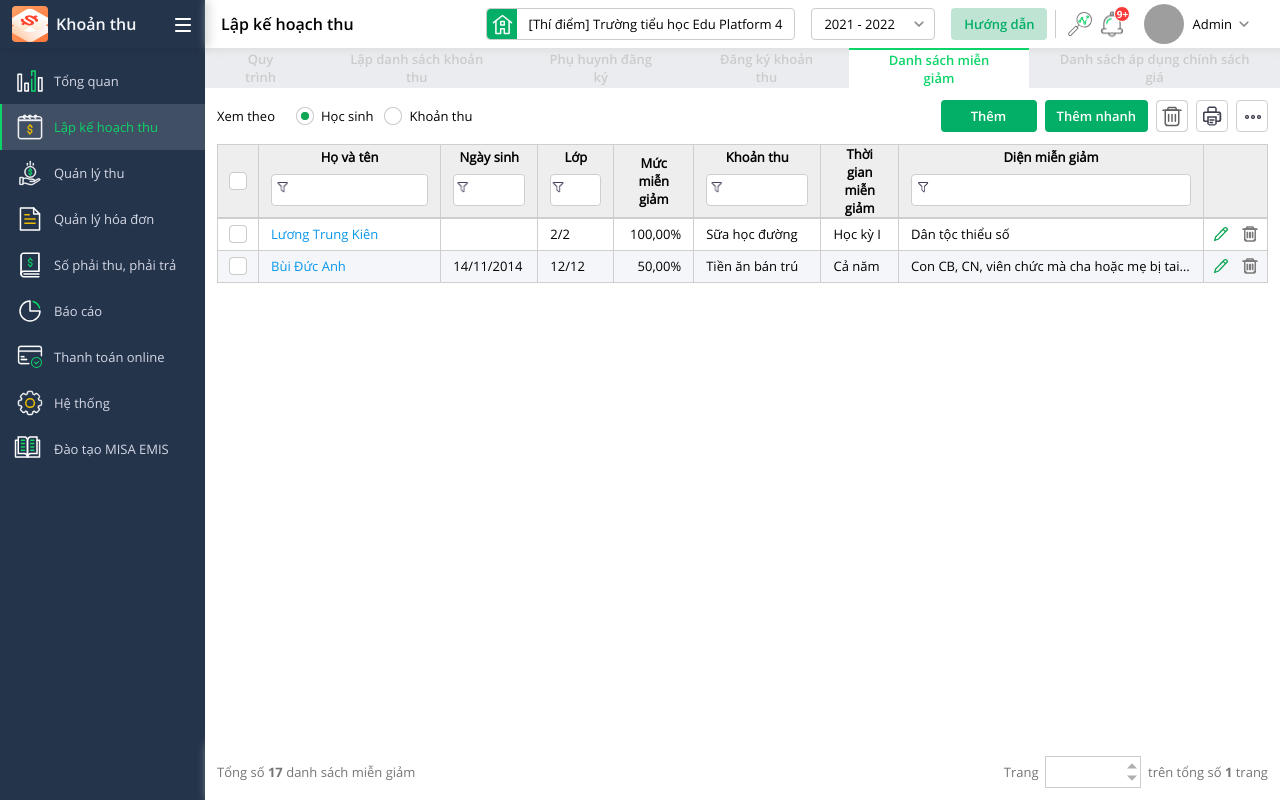
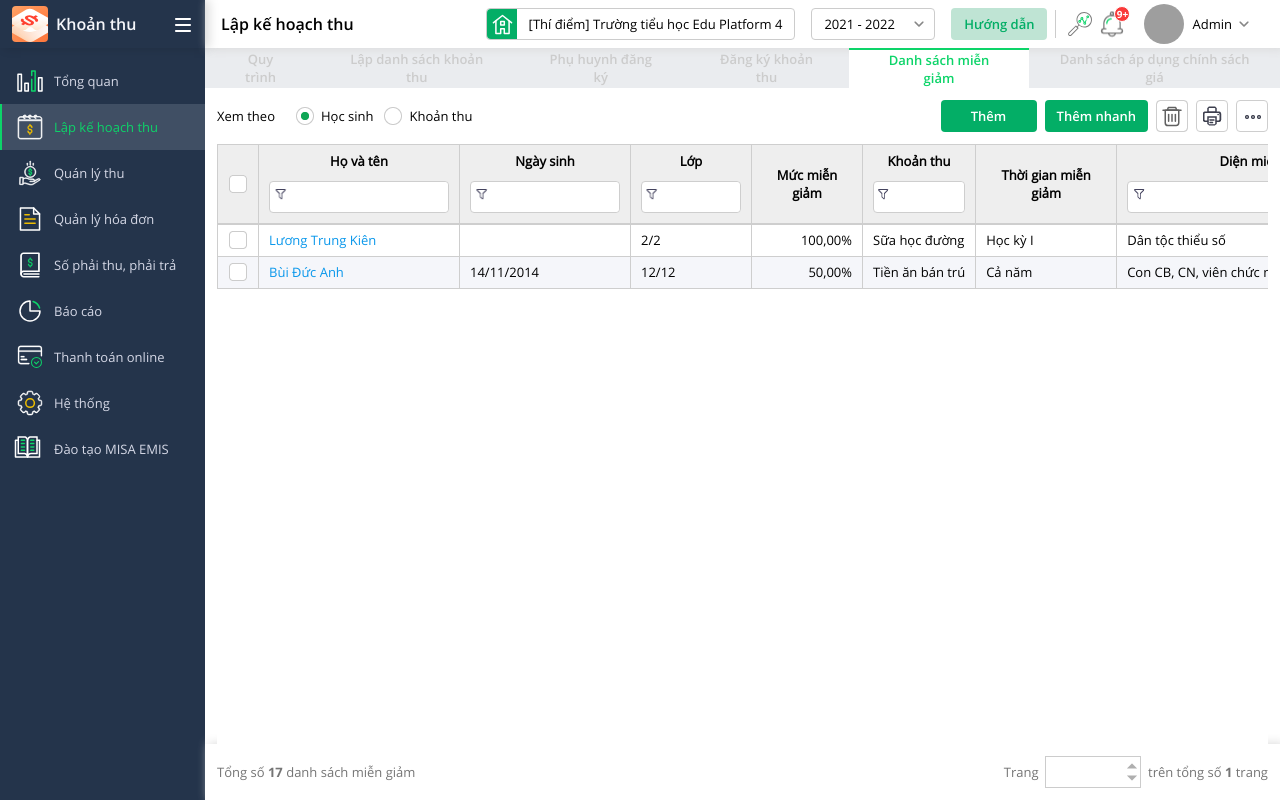
Before and after one commit to itKhaiNDdotDev/MISA.FW0922.GD.QLTH-GD2, a Vue app in the folder vueui/: page /#/exemption in a window 1280 px wide. Built offline with nearby package versions, Linux system fonts and the light colour scheme; grey boxes are pictures that could not be loaded.

Commit message:
fix: Sửa các lỗi UI của phần table.

```diff
--- a/vueui/src/styles/base/scrollbar.css
+++ b/vueui/src/styles/base/scrollbar.css
@@ -4,7 +4,7 @@
 }
 
 *::-webkit-scrollbar-track {
-    background-color: var(--white);
+    background-color: #ececec;
 }
 
 *::-webkit-scrollbar-thumb {
--- a/vueui/src/styles/component/table.css
+++ b/vueui/src/styles/component/table.css
@@ -11,7 +11,7 @@ thead {
 
 tr {
     height: 32px/*40px*/;
-    /* box-sizing: border-box; */
+    box-sizing: border-box;
 }
 
 th {
@@ -24,10 +24,13 @@ th {
 th, td {
     border: 1px solid var(--border);
     vertical-align: middle;
-    padding: 0px 12px;
+    padding: 0px 10px;
     /* box-sizing: border-box; */
     overflow-x: hidden;
     text-overflow: ellipsis;
+}
+th {
+    padding: 7px 10px;
 }
 
 tbody {
@@ -66,3 +69,8 @@ td {
 .cell__text--center {
     text-align: center;
 }
+
+/******************************SỬA LẠI****/
+.table-content::-webkit-scrollbar-track {
+    margin-top: 40px;
+}
--- a/vueui/src/styles/layout/content.css
+++ b/vueui/src/styles/layout/content.css
@@ -11,7 +11,7 @@
 
 .content__view {
     flex: 1;
-    /* background-color: var(--white); */
+    background-color: var(--white);
 }
 
 .content__toolbar {
@@ -25,15 +25,18 @@
 }
 
 .content__table {
-    width: 100%;
+    width: calc(100% - 24px);
     position: relative;
     height: calc(100% - 112px);
     box-sizing: border-box;
     background-color: var(--white);
-    padding: 0px 12px;
+    margin: 0px 12px;
+    overflow: scroll;
+    box-sizing: border-box;
 }
 .content__table table {
-    width: calc(100% - 24px);
+    width: 100%;
+    box-sizing: border-box;
 }
 /* .content__table table {
     border-left: 12px solid var(--white);
--- a/vueui/src/views/exemption/ExemptionForm.vue
+++ b/vueui/src/views/exemption/ExemptionForm.vue
@@ -34,41 +34,41 @@
                                 @click="onFocusCell" @blur="onBlurInputCell"
                             >
                                 {{item.TargetType}}
-                                <!-- <MDropdown class="cell__input" :numberColumn="3"/>                 -->
+                                <MDropdown class="cell__input" :numberColumn="3"/>
                             </td>
-                            <MDropdown class="cell__input" :numberColumn="3"/>
+                            <!-- <MDropdown class="cell__input" :numberColumn="3"/> -->
 
                             <td class="cell__text--right" style="width: 130px; max-width: 130px;"
                                 @click="onFocusCell" @blur="onBlurInputCell"
                             >
                                 {{item.Level.toFixed(2).replace('.', ',')}}%
-                                <!-- <MInput class="cell__input"/> -->
+                                <MInput class="cell__input"/>
                             </td>
-                            <MInput class="cell__input"/>
+                            <!-- <MInput class="cell__input"/> -->
 
                             <td style="width: 150px; max-width: 150px;" :title="item.Time" @click="onFocusCell"
                                 @blur="onBlurInputCell"
                             >
                                 {{item.Time}}
-                                <!-- <MDropdown class="cell__input" :numberColumn="3"/> -->
+                                <MDropdown class="cell__input" :numberColumn="3"/>
                             </td>
-                            <MDropdown class="cell__input" :numberColumn="3"/>
+                            <!-- <MDropdown class="cell__input" :numberColumn="3"/> -->
 
                             <td class="cell__text--left" style="width: 100px; max-width: 270px;" @click="onFocusCell"
                                 @blur="onBlurInputCell"
                             >
                                 {{item.FromMonth}}
-                                <!-- <MDropdown class="cell__input"/> -->
+                                <MDropdown class="cell__input"/>
                             </td>
-                            <MDropdown class="cell__input"/>
+                            <!-- <MDropdown class="cell__input"/> -->
 
                             <td class="cell__text--left" style="width: 100px; max-width: 270px;" @click="onFocusCell"
                                 @blur="onBlurInputCell"
                             >
                                 {{item.ToMonth}}
-                                <!-- <MDropdown class="cell__input"/> -->
+                                <MDropdown class="cell__input"/>
                             </td>
-                            <MDropdown class="cell__input"/>
+                            <!-- <MDropdown class="cell__input"/> -->
 
                             <td class="m-icon icon-24 icon-remove" :title="tooltip.Delete"></td>
                         </tr>
@@ -145,19 +145,19 @@ export default {
         },
 
         onFocusCell(event) {
-            if(event.target.parentElement.querySelector(".cell__input")) {
-                event.target.style.display = "none";
-                event.target.parentElement.querySelector(".cell__input").style.display = "block";
-                event.target.parentElement.querySelector('input').focus();
+            if(event.target.querySelector(".cell__input")) {
+                // event.target.style.display = "none";
+                event.target.querySelector(".cell__input").style.display = "block";
+                event.target.querySelector('input').focus();
             }
         },
 
-        onBlurInputCell(event) { // BLUR này cần dùng emit gọi vào input chứ đel phải td
-            console.log(event.target);
-            event.target.parentElement.parentElement.style.display = "none";
-            event.target.parentElement.parentElement.previousSibling.style.display = "table-cell";
-            // event.target.parentElement.querySelector('input').focus();
-        }
+        // onBlurInputCell(event) { // BLUR này cần dùng emit gọi vào input chứ đel phải td
+        //     console.log(event.target);
+        //     event.target.parentElement.parentElement.style.display = "none";
+        //     event.target.parentElement.parentElement.previousSibling.style.display = "table-cell";
+        //     // event.target.parentElement.querySelector('input').focus();
+        // }
     },
 }
 </script>
@@ -220,13 +220,18 @@ export default {
         right: 8px;
     }
 
+    .form__table tbody tr td {
+        position: relative;
+    }
+
+
     .form__table .cell__input {
         display: none;
-        /* position: absolute;
+        position: absolute;
         top: -1px;
         left: -1px;
         right: -1px;
-        bottom: -1px; */
-        background-color: red !important;
+        height: -1px;
+        z-index: 10;
     }
 </style>
--- a/vueui/src/views/exemption/ExemptionTable.vue
+++ b/vueui/src/views/exemption/ExemptionTable.vue
@@ -6,28 +6,28 @@
                     <th style="min-width: 40px; max-width: 40px; padding: 0px">
                         <div class="cell__icon"><MCheckbox/></div>
                     </th>
-                    <th style="min-width: 150px">
-                        {{labelText.Fullname}}
-                        <MFilter class="table__filter test"/>
+                    <th style="min-width: 180px">
+                        <div class="table__headtext">{{labelText.Fullname}}</div>
+                        <MFilter class="table__filter"/>
                         <!-- <div class="table__filter test">AAAAAAA</div> -->
                     </th>
-                    <th style="max-width: 100px">
-                        {{labelText.DateOfBirth}}
-                        <MFilter :isInputDate="false"/>
+                    <th style="min-width: 150px; max-width: 150px;">
+                        <div class="table__headtext">{{labelText.DateOfBirth}}</div>
+                        <MFilter :isInputDate="false" class="table__filter"/>
                     </th>
-                    <th style="max-width: 60px">
-                        {{labelText.Class}}
-                        <MFilter/>
+                    <th style="min-width: 100px; max-width: 100px;">
+                        <div class="table__headtext">{{labelText.Class}}</div>
+                        <MFilter class="table__filter"/>
                     </th>
-                    <th style="max-width: 90px">{{labelText.Level}}</th>
-                    <th style="max-width: 196px">
-                        {{labelText.Fee}}
-                        <MFilter/>
+                    <th style="min-width: 90px; max-width: 100px;">{{labelText.Level}}</th>
+                    <th style="max-width: 200px;">
+                        <div class="table__headtext">{{labelText.Fee}}</div>
+                        <MFilter class="table__filter"/>
                     </th>
-                    <th style="max-width: 100px">{{labelText.Time}}</th>
+                    <th style="min-width: 120px; max-width: 150px">{{labelText.Time}}</th>
                     <th style="max-width: 280px;">
-                        {{labelText.TargetType}}
-                        <MFilter/>
+                        <div class="table__headtext">{{labelText.TargetType}}</div>
+                        <MFilter class="table__filter"/>
                     </th>
                     <th style="width: 64px; min-width: 64px; max-width: 64px; box-sizing: border-box; padding: 0px;"></th>
                 </tr>
@@ -103,11 +103,25 @@ export default {
 </script>
 
 <style scoped>
-.test {
-    /* background-color: aqua; */
-    /* width: 100px;
-    height: 150px; */
+table th {
     position: relative;
+    height: 64px;
+}
+
+table th .table__headtext {
+    position: absolute;
     top: 0px;
+    left: 0px;
+    right: 0px;
+    height: 32px;
+    padding: inherit;
+    box-sizing: border-box;
+}
+
+table th .table__filter {
+    position: absolute;
+    top: 28px;
+    left: 10px;
+    right: 10px;
 }
 </style>
```
